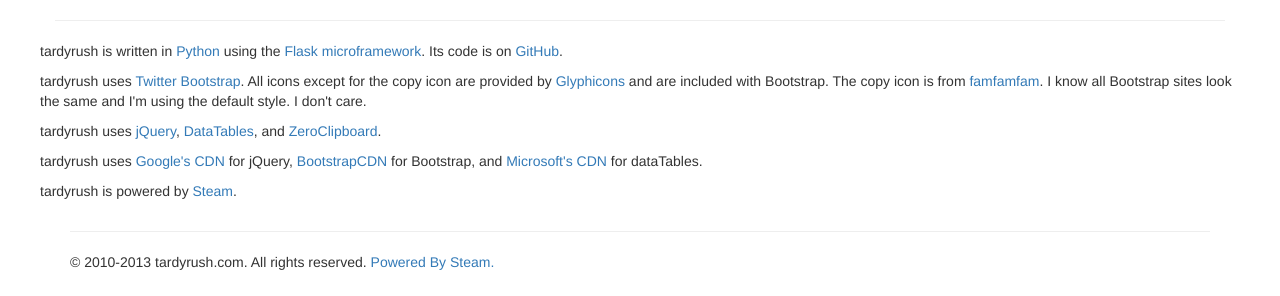
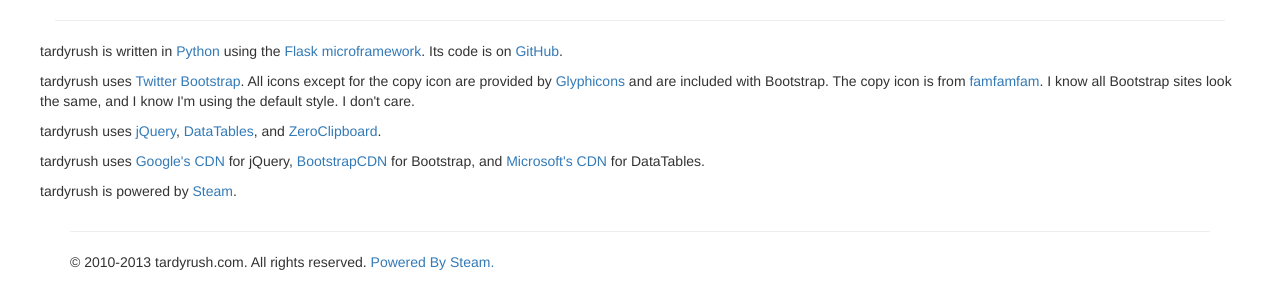
Before and after one commit to kenrobbins/tardyrush, a Python web app: template tardyrush/templates/about.html in a window 1280 px wide. Shown: the part 139-435 px from the top of the page. Run offline with Jinja, Linux system fonts and the light colour scheme; the template is opened without the code that fills it, so the values that code supplies are empty; some libraries are stand-ins or nearby versions.

Commit message:
minor about page changes

```diff
--- a/tardyrush/templates/about.html
+++ b/tardyrush/templates/about.html
@@ -6,7 +6,7 @@
 </div>
 
 <div class="row">
-<div class="span4">
+<div class="span5">
 
 <p>tardyrush is written in <a href="http://www.python.org/">Python</a> using
 the <a href="http://flask.pocoo.org/">Flask microframework</a>.  Its code is
@@ -17,7 +17,7 @@
 href="http://glyphicons.com/">Glyphicons</a> and are included with
 Bootstrap.  The copy icon is from <a
 href="http://www.famfamfam.com/lab/icons/">famfamfam</a>.  I know all
-Bootstrap sites look the same and I'm using the default style.  I don't
+Bootstrap sites look the same, and I know I'm using the default style.  I don't
 care.</p>
 
 <p>tardyrush uses <a href="http://jquery.com/">jQuery</a>, <a
@@ -29,7 +29,7 @@
 CDN</a> for jQuery, <a href="http://www.bootstrapcdn.com/">BootstrapCDN</a>
 for Bootstrap, and <a
 href="http://www.asp.net/ajaxlibrary/CDN.ashx">Microsoft's
-CDN</a> for dataTables.</p>
+CDN</a> for DataTables.</p>
 
 <p>tardyrush is powered by <a href="http://steampowered.com/">Steam</a>.</p>
 
```
